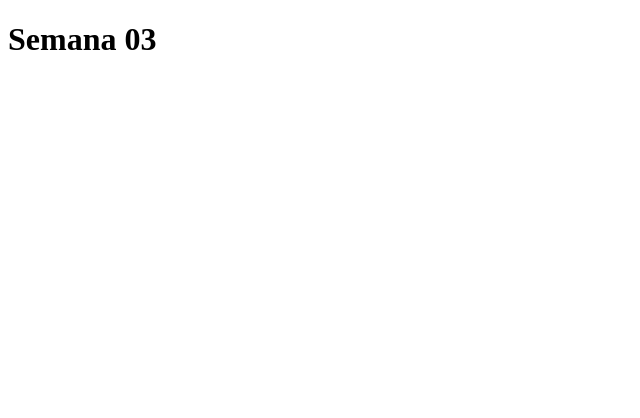
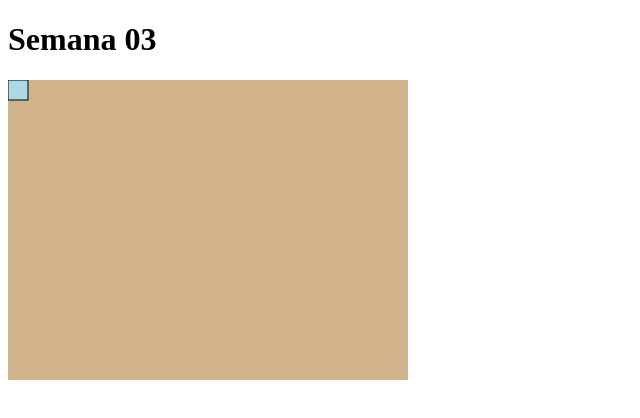
Before and after one commit to alexsmaroco/dcc138-alexsmaroco, a plain HTML site: page aulas/semana03/index.html in a window 1280 px wide. Shown: the whole page, without its empty margins (0-640 px from the left). Drawn offline with Linux system fonts and the light colour scheme.

Commit message:
Obtem referencia ao canvas

```diff
--- a/aulas/semana03/index.html
+++ b/aulas/semana03/index.html
@@ -10,6 +10,20 @@
     <h1>Semana 03</h1>
     <canvas/>
     <script>
+        var canvas = document.querySelector("canvas");
+        canvas.width = 400;
+        canvas.height = 300;
+        var dt = 0;
+        var anterior = 0;
+        var ctx = canvas.getContext("2d");
+
+        var pc = new Sprite();
+
+
+        ctx.fillStyle = "tan";
+        ctx.fillRect(0,0,canvas.width, canvas.height);
+
+        pc.desenhar(ctx);
 
     </script>
 
```
